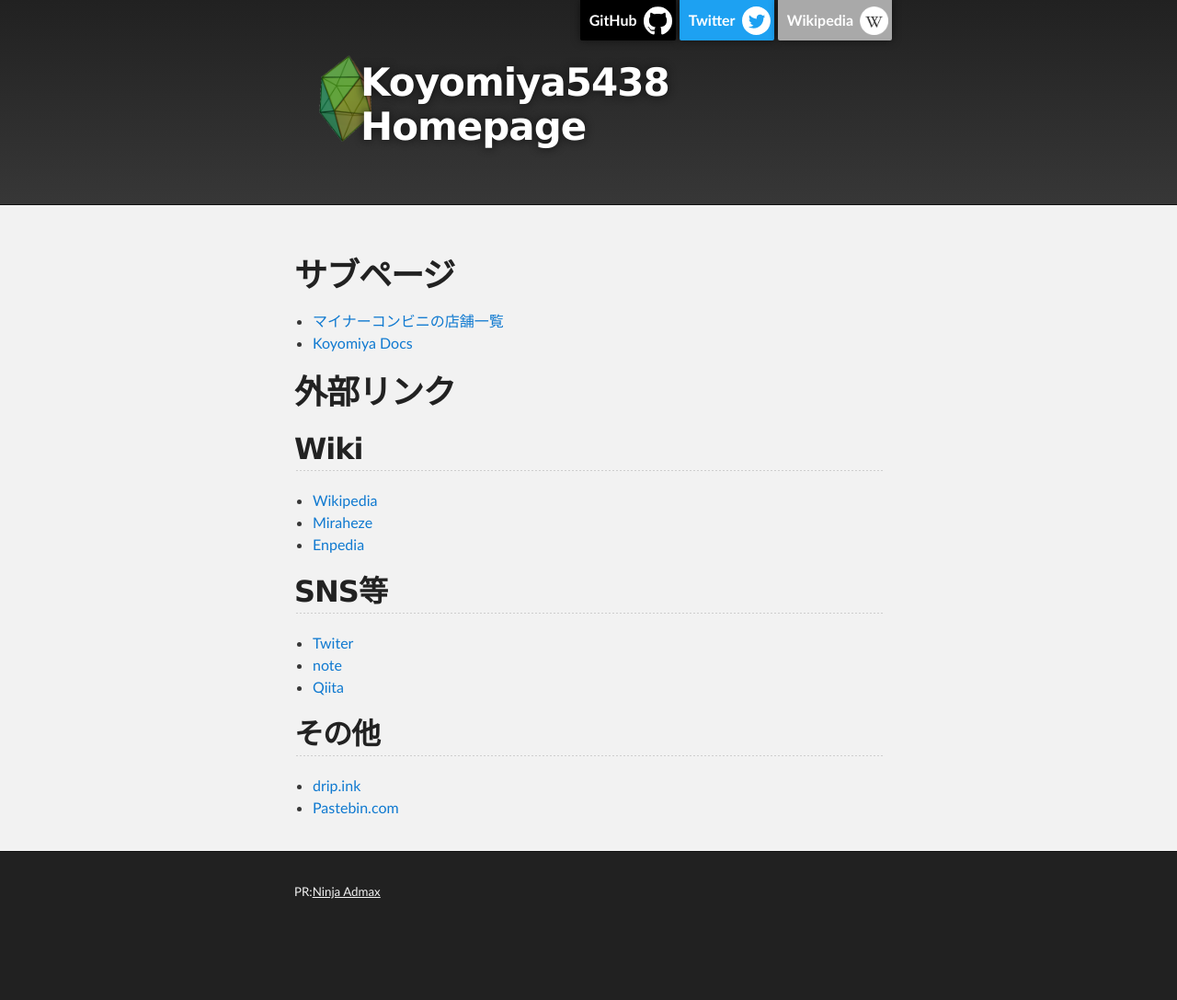
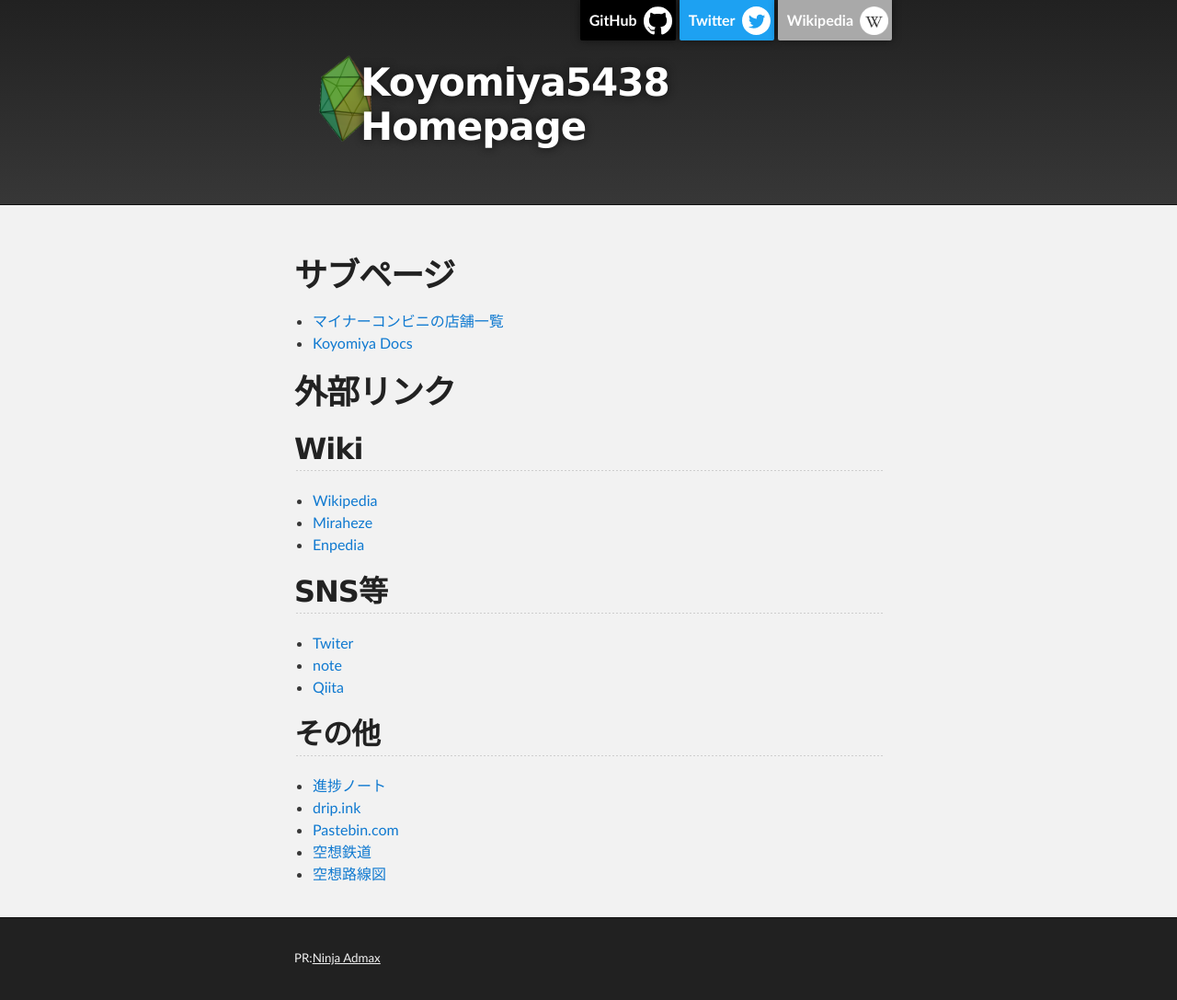
Before and after one commit to koyomiyahouya/koyomiyahouya.github.io, a Jekyll site: the page built from index.md, in a window 1280 px wide. Shown: the whole page at 92% size. Built offline with Jekyll 4.4.1, drawn with Linux system fonts in a browser that asks for light colours; the repository's description, which GitHub fills in, is left out; before the commit the page ends 1015 px from its top, so only the background shows below that.

Commit message:
Update index.md

```diff
--- a/index.md
+++ b/index.md
@@ -18,5 +18,8 @@ title: Koyomiya5438 Homepage
 * [Qiita](https://qiita.com/Koyomiya)
 
 ## その他
+* [進捗ノート](https://shinchoku.net/users/koyomiyahouya)
 * [drip.ink](https://drip.ink/users/koyomiya)
 * [Pastebin.com](https://pastebin.com/u/Koyomiya)
+* [空想鉄道](https://railway.chi-zu.net/159817.html)
+* [空想路線図](https://chart.chi-zu.net/9157.html)
```
